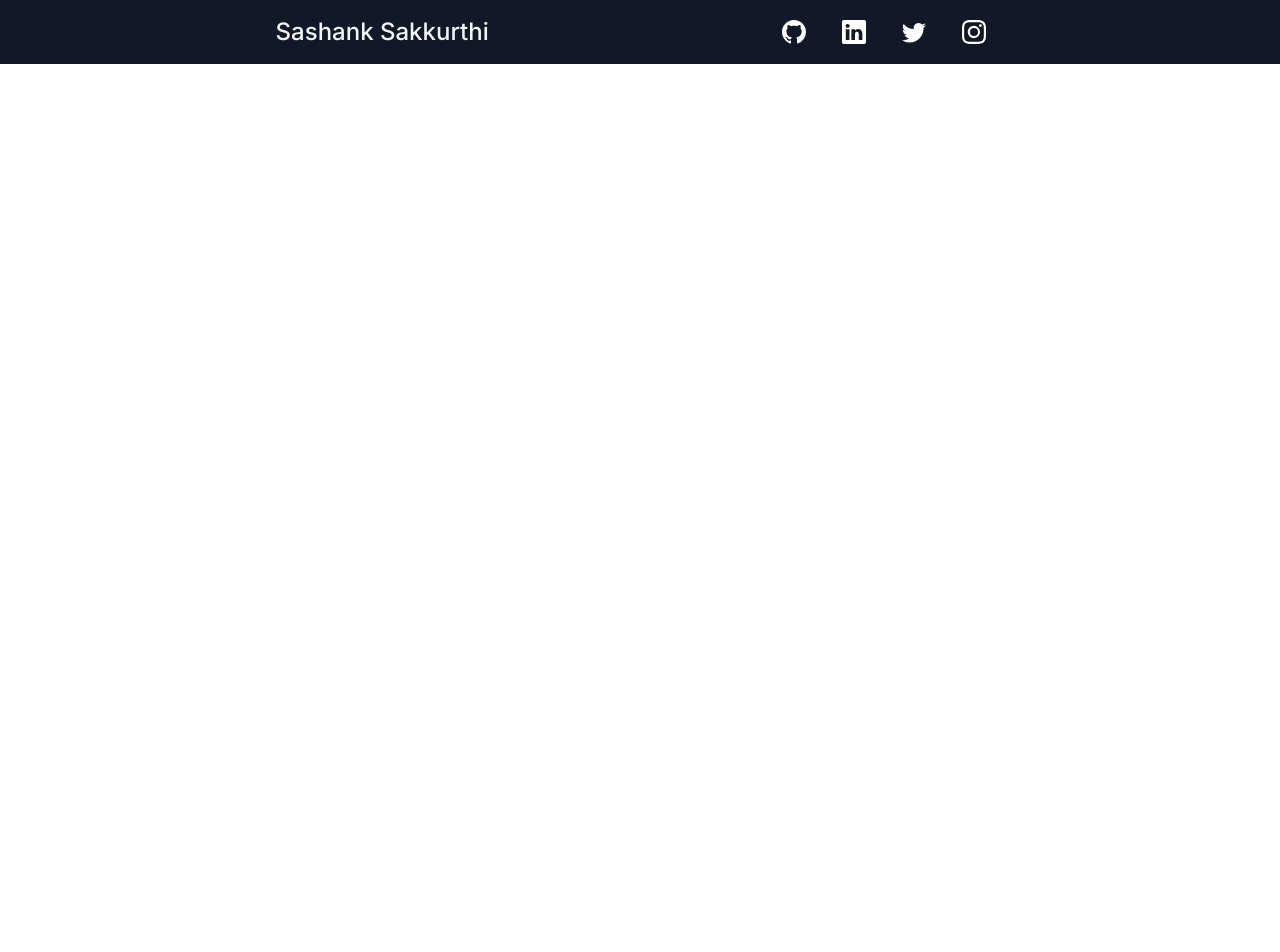
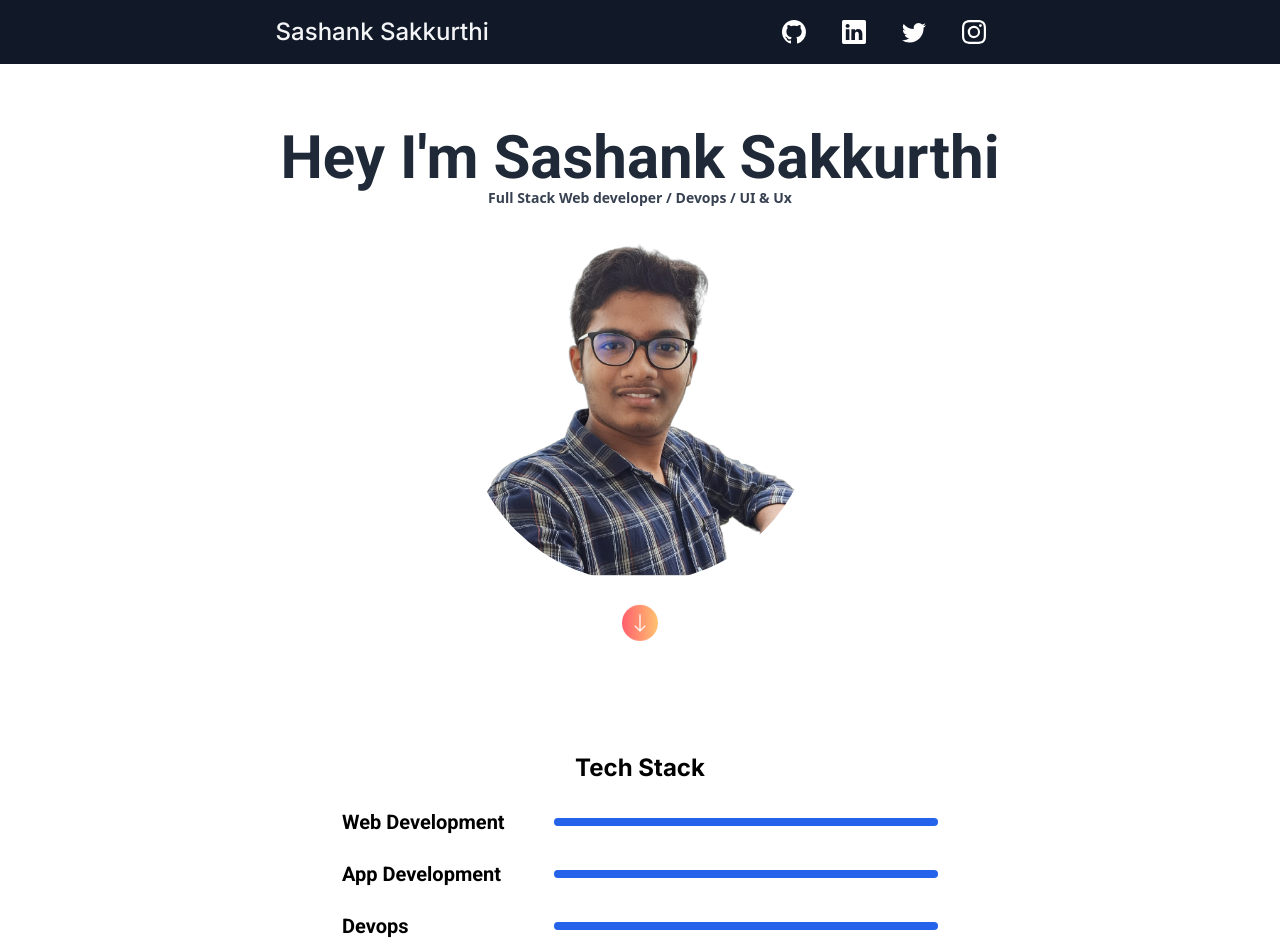
Before and after one commit to sashanksakkurthi/portfolio, a Next.js app: page / in a window 1280 px wide. Shown: the top 952 px of the page. Before the commit the page ends 800 px from the top, so only its background shows below. Built offline with nearby package versions, Linux system fonts and the light colour scheme.

Commit message:
header and techstack update

```diff
--- a/components/header.tsx
+++ b/components/header.tsx
@@ -1,7 +1,41 @@
+import Image from "next/image";
 import React from "react";
 
 const Header = () => {
-  return <div>header</div>;
+  return (
+    <div className="w-screen py-16">
+      <div className="flex flex-col items-center gap-10 sm:gap-6">
+        <div className="flex flex-col items-center">
+          <div className="font-Roboto text-2xl font-bold text-gray-800 sm:text-4xl md:text-6xl ">
+            Hey I'm Sashank Sakkurthi
+          </div>
+          <div className="text-xs font-semibold text-gray-700 sm:text-sm">
+            Full Stack Web developer / Devops / UI & Ux
+          </div>
+        </div>
+        <div className="">
+          <Image
+            className="rounded-full"
+            src={"/sashank.png"}
+            height={"350"}
+            width={"350"}
+          />
+        </div>
+        <button className="animate-bounce rounded-full  bg-gradient-to-r from-[#FF5F6D] to-[#FFC371] p-2  text-white">
+          <svg
+            xmlns="http://www.w3.org/2000/svg"
+            width="20"
+            height="20"
+            fill="currentColor"
+            className="bi bi-arrow-down"
+            viewBox="0 0 16 16"
+          >
+            <path d="M8 1a.5.5 0 0 1 .5.5v11.793l3.146-3.147a.5.5 0 0 1 .708.708l-4 4a.5.5 0 0 1-.708 0l-4-4a.5.5 0 0 1 .708-.708L7.5 13.293V1.5A.5.5 0 0 1 8 1z" />
+          </svg>
+        </button>
+      </div>
+    </div>
+  );
 };
 
 export default Header;
--- a/components/techstack.tsx
+++ b/components/techstack.tsx
@@ -1,7 +1,50 @@
 import React from "react";
 
 const TechStack = () => {
-  return <div>techstack</div>;
+  const Technologies = [
+    {
+      id: 1,
+      name: "Web Development",
+      percentage: 90,
+    },
+    {
+      id: 2,
+      name: "App Development",
+      percentage: 40,
+    },
+    {
+      id: 3,
+      name: "Devops",
+      percentage: 50,
+    },
+  ];
+  return (
+    <div className="flex h-screen w-screen flex-col items-center pt-4 sm:pt-10">
+      <div className="font-Inter text-2xl font-bold">Tech Stack</div>
+      {Technologies.map((value, key) => {
+        return (
+          <div key={value.id}>
+            <TechProgressBar name={value.name} percentage={value.percentage} />
+          </div>
+        );
+      })}
+    </div>
+  );
+};
+
+const TechProgressBar = (props: { percentage: number; name: string }) => {
+  return (
+    <div className="flex w-screen flex-col items-center justify-center gap-2 pt-6 sm:flex-row sm:gap-5">
+      <div className="font-Roboto text-xl font-semibold sm:w-48">
+        {props.name}
+      </div>
+      <div className="h-2 w-60 rounded-full bg-gray-200 sm:w-96">
+        <div
+          className={`h-2 w-[${props.percentage}%] rounded-full bg-blue-600`}
+        ></div>
+      </div>
+    </div>
+  );
 };
 
 export default TechStack;
--- a/pages/index.tsx
+++ b/pages/index.tsx
@@ -1,10 +1,14 @@
 import type { NextPage } from "next";
+import Header from "../components/header";
 import Navbar from "../components/navbar";
+import TechStack from "../components/techstack";
 
 const Home: NextPage = () => {
   return (
     <>
       <Navbar />
+      <Header />
+      <TechStack />
     </>
   );
 };
```
Also changed, not shown: components/navbar.tsx (+11 -11 lines), public/sashank.png (added).
